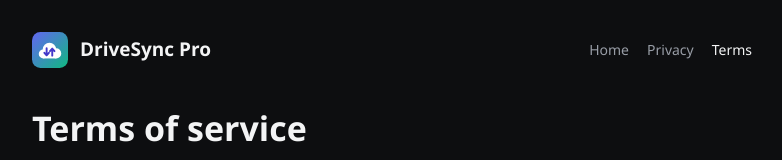
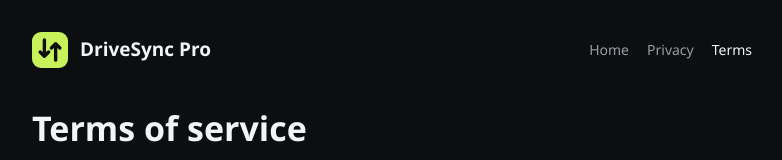
Before and after one commit to wasiulbahar/drivesync, a plain HTML site: page terms.html in a window 1280 px wide. Shown: the top 160 px of the page, without its empty margins (248-1030 px from the left). Drawn offline with Linux system fonts and the light colour scheme.

Commit message:
Update terms.html

```diff
--- a/terms.html
+++ b/terms.html
@@ -11,7 +11,7 @@
 <div class="wrap">
   <header>
     <a href="./">
-      <svg viewBox="0 0 64 64" aria-hidden="true"><defs><linearGradient id="g" x1="0" y1="0" x2="1" y2="1"><stop offset="0" stop-color="#6366F1"/><stop offset="1" stop-color="#10B981"/></linearGradient></defs><rect width="64" height="64" rx="15" fill="url(#g)"/><g fill="#fff"><circle cx="20" cy="39" r="8"/><circle cx="31" cy="31" r="12"/><circle cx="43" cy="38" r="9"/><rect x="20" y="33" width="23" height="14"/></g><path d="M26 29V41M22 37l4 4.5 4-4.5M36 42V30M32 34l4-4.5 4 4.5" fill="none" stroke="#4338CA" stroke-width="3.4" stroke-linecap="round" stroke-linejoin="round"/></svg>
+      <svg viewBox="0 0 64 64" aria-hidden="true"><rect width="64" height="64" rx="16" fill="#C8F25C"/><path d="M22 14V43M14.5 35.5 22 43l7.5-7.5M42 50V21M34.5 28.5 42 21l7.5 7.5" fill="none" stroke="#0D0E10" stroke-width="6" stroke-linecap="round" stroke-linejoin="round"/></svg>
       <span class="name">DriveSync Pro</span>
     </a>
     <nav><a href="./">Home</a><a href="privacy.html">Privacy</a><a href="terms.html" aria-current="page">Terms</a></nav>
```
